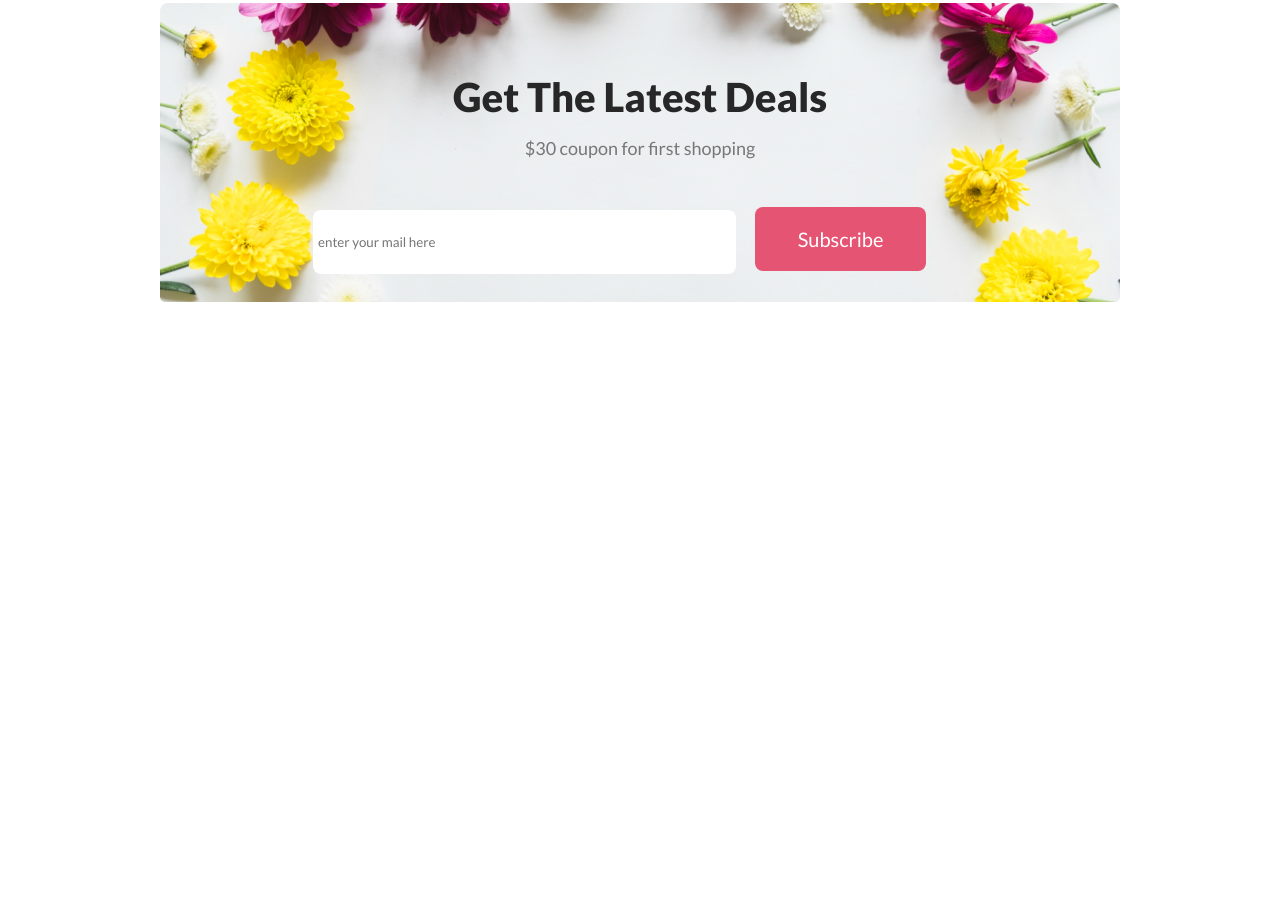
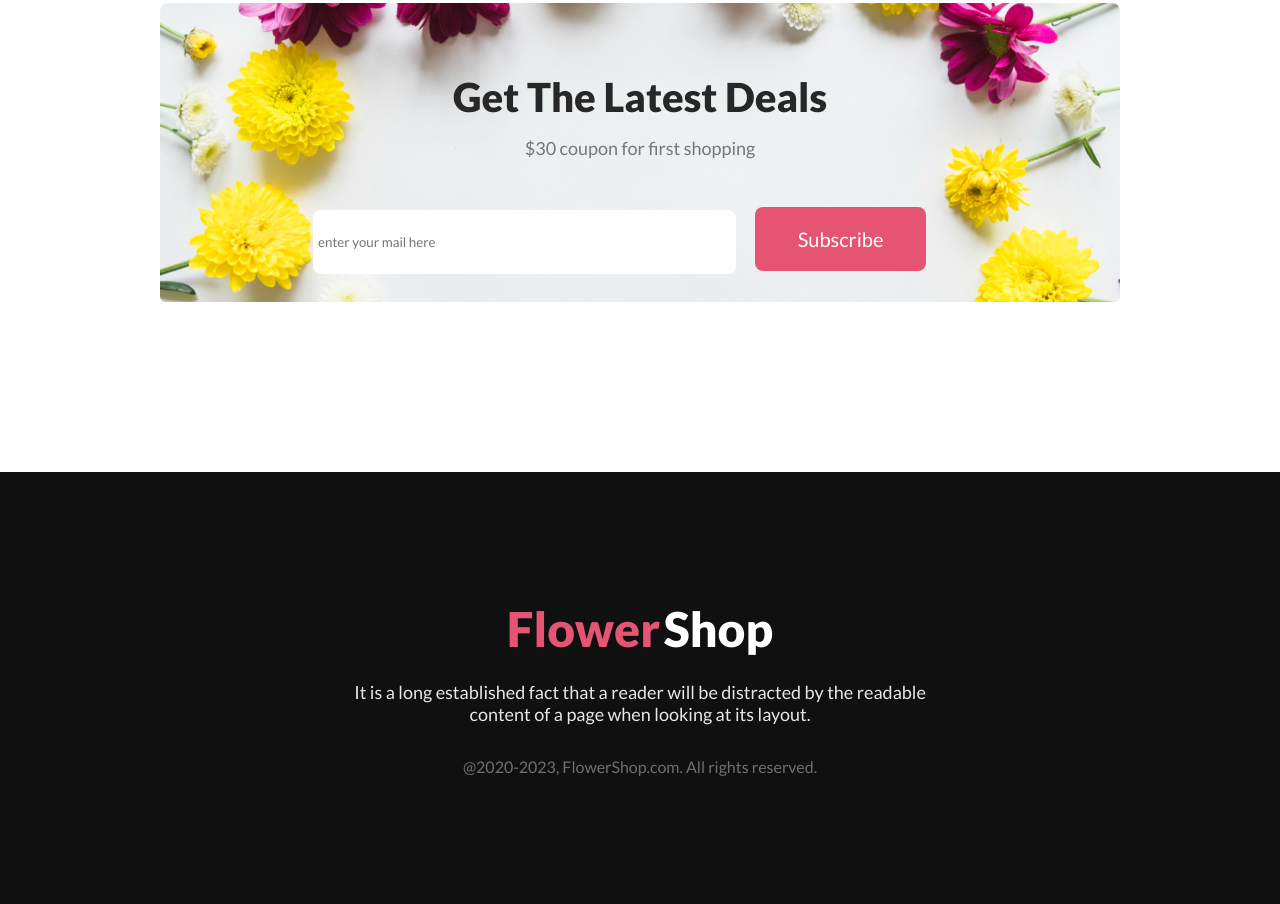
Before and after one commit to jahidrony037/flower-shop, a plain HTML site: page index.html in a window 1280 px wide. Shown: the part 3352-4256 px from the top of the page. Before the commit the page ends 4092 px from the top, so only its background shows below. Drawn offline with Linux system fonts and the light colour scheme.

Commit message:
footer section added

```diff
--- a/index.html
+++ b/index.html
@@ -140,6 +140,15 @@
         </div>
       </section>
     </main>
-    <footer></footer>
+    <footer class="footer">
+      <div class="footer-info">
+        <h3 ><span class="flw">Flower</span> <span class="shp">Shop</span></h3>
+        <p class="footer-text">
+          It is a long established fact that a reader will be distracted by the
+          readable content of a page when looking at its layout.
+        </p>
+        <p><small>@2020-2023, FlowerShop.com. All rights reserved. </small></p>
+      </div>
+    </footer>
   </body>
 </html>
--- a/styles/style.css
+++ b/styles/style.css
@@ -76,7 +76,6 @@
   flex-direction: column;
   align-items: center;
   border-radius: 8px;
-  height: 469px;
   padding: 70px 0px;
 }
 
@@ -286,3 +285,41 @@ header {
   border-radius: 8px;
   margin-right: 16px;
 }
+.footer {
+  background-color: #111010;
+}
+
+.footer-info {
+  display: flex;
+  flex-direction: column;
+  align-items: center;
+  justify-content: center;
+  padding: 128px 0px;
+}
+.footer-text {
+  color: #ffffffe6;
+  text-align: center;
+  font-size: 18px;
+  font-weight: 400;
+  margin-bottom: 32px;
+  margin-top: 24px;
+  width: 625px;
+}
+
+.flw {
+  color: #e55473;
+  font-size: 48px;
+  font-weight: 800;
+}
+.shp {
+  color: #fff;
+  font-size: 48px;
+  font-weight: 800;
+}
+
+p > small {
+  color: #ffffff66;
+  text-align: center;
+  font-size: 16px;
+  font-weight: 400;
+}
```
